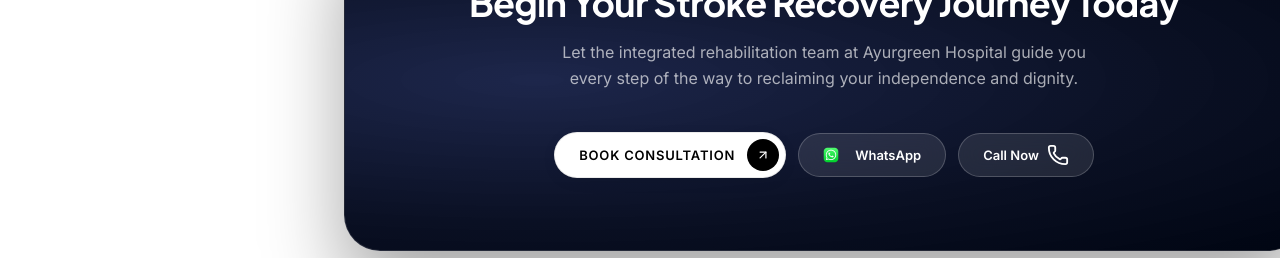
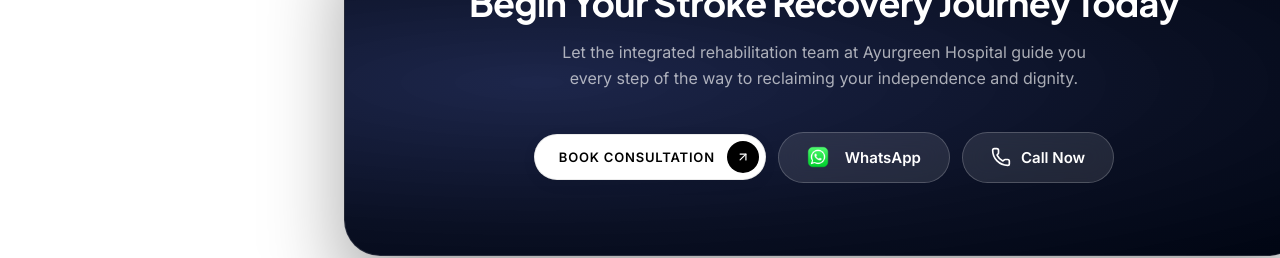
Before and after one commit to yaseen-ahamed/Ayurgreen-Hospital, a Next.js app: page /stroke-rehab in a window 1280 px wide. Shown: the part 6180-6438 px from the top of the page. Built offline with nearby package versions, Linux system fonts and the light colour scheme.

Commit message:
design: increase WhatsApp and Call button icon/text sizes and improve alignment

```diff
--- a/app/contact-us/page.tsx
+++ b/app/contact-us/page.tsx
@@ -460,7 +460,7 @@ export default function ContactUsPage() {
                           rel="noopener noreferrer"
                           className="cu-whatsapp-btn"
                         >
-                          <img src="/Assets/logo.webp" alt="WhatsApp" width="16" height="16" style={{ objectFit: "contain", marginRight: "8px", display: "inline-block", verticalAlign: "middle", marginTop: "-2px" }} />
+                          <img src="/Assets/logo.webp" alt="WhatsApp" width="22" height="22" style={{ objectFit: "contain", marginRight: "6px", display: "inline-block", verticalAlign: "middle" }} />
                           Prefer to chat? Book over WhatsApp
                         </a>
                       </div>
@@ -543,7 +543,7 @@ export default function ContactUsPage() {
                   </a>
                   <a href="https://wa.me/918943055555" target="_blank" rel="noopener noreferrer" className="cu-contact-item">
                     <div className="cu-contact-icon" style={{ display: "flex", alignItems: "center", justifyContent: "center" }}>
-                      <img src="/Assets/logo.webp" alt="WhatsApp" width="18" height="18" style={{ objectFit: "contain" }} />
+                      <img src="/Assets/logo.webp" alt="WhatsApp" width="22" height="22" style={{ objectFit: "contain" }} />
                     </div>
                     <div>
                       <div className="cu-contact-label">WhatsApp</div>
--- a/components/pages/rehab/RehabCTA.tsx
+++ b/components/pages/rehab/RehabCTA.tsx
@@ -32,11 +32,11 @@ export default function RehabCTA() {
             rel="noopener noreferrer"
             className="rehab-cta-btn-glass"
           >
-            <img src="/Assets/logo.webp" alt="WhatsApp" width="16" height="16" style={{ objectFit: "contain", marginRight: "8px", display: "inline-block", verticalAlign: "middle" }} />
+            <img src="/Assets/logo.webp" alt="WhatsApp" width="22" height="22" style={{ objectFit: "contain", marginRight: "6px", display: "inline-block", verticalAlign: "middle" }} />
             WhatsApp
           </a>
           <a href="tel:+918943055555" className="rehab-cta-btn-glass">
-            <Phone size={15} /> Call Now
+            <Phone size={20} /> Call Now
           </a>
         </div>
       </div>
--- a/components/stroke-rehab/StrokeCTA.tsx
+++ b/components/stroke-rehab/StrokeCTA.tsx
@@ -27,11 +27,11 @@ export default function StrokeCTA() {
               rel="noopener noreferrer"
               className="ayur-btn-glass"
             >
-              <img src="/Assets/logo.webp" alt="WhatsApp" width="16" height="16" style={{ objectFit: "contain", marginRight: "8px", display: "inline-block", verticalAlign: "middle" }} />
+              <img src="/Assets/logo.webp" alt="WhatsApp" width="22" height="22" style={{ objectFit: "contain", marginRight: "6px", display: "inline-block", verticalAlign: "middle" }} />
               WhatsApp
             </a>
             <a href="tel:+918943055555" className="ayur-btn-glass">
-              Call Now <Phone size={22} />
+              <Phone size={20} /> Call Now
             </a>
           </div>
         </div>
--- a/styles/contact-us.css
+++ b/styles/contact-us.css
@@ -1795,13 +1795,14 @@
 .cu-whatsapp-btn {
     display: inline-flex;
     align-items: center;
-    gap: 8px;
+    justify-content: center;
+    gap: 10px;
     border: 2px solid #22c55e;
     color: #15803d;
     background-color: #ffffff;
-    border-radius: 12px;
-    padding: 12px 24px;
-    font-size: 14px;
+    border-radius: 40px;
+    padding: 12px 28px;
+    font-size: 15px;
     font-weight: 700;
     text-decoration: none;
     transition: all 0.2s ease;
--- a/styles/homepage-custom.css
+++ b/styles/homepage-custom.css
@@ -3063,22 +3063,22 @@
         }
 
         .ayur-btn-glass {
-            display: inline-flex;
-            align-items: center;
-            justify-content: center;
-            gap: 8px;
-            height: 44px;
-            border-radius: 999px;
-            background-color: rgba(255, 255, 255, 0.1);
-            border: 1px solid rgba(255, 255, 255, 0.2);
-            color: #ffffff;
-            font-weight: 600;
-            font-size: 13px;
-            padding: 0 24px;
-            text-decoration: none;
-            backdrop-filter: blur(12px);
-            transition: all 0.3s ease;
-            cursor: pointer;
+            display: inline-flex !important;
+            align-items: center !important;
+            justify-content: center !important;
+            gap: 10px !important;
+            height: auto !important;
+            border-radius: 999px !important;
+            background-color: rgba(255, 255, 255, 0.1) !important;
+            border: 1px solid rgba(255, 255, 255, 0.2) !important;
+            color: #ffffff !important;
+            font-weight: 700 !important;
+            font-size: 15px !important;
+            padding: 12px 28px !important;
+            text-decoration: none !important;
+            backdrop-filter: blur(12px) !important;
+            transition: all 0.3s ease !important;
+            cursor: pointer !important;
         }
 
         .ayur-btn-glass:hover {
--- a/styles/rehab-page.css
+++ b/styles/rehab-page.css
@@ -1375,12 +1375,22 @@
     transform: scale(1.05) !important;
 }
 .rehab-cta-btn-glass {
-    background: rgba(255,255,255,0.1); border: 1px solid rgba(255,255,255,0.2); color: #ffffff !important;
-    font-size: 13px; font-weight: 600; padding: 13px 28px; border-radius: 30px;
-    text-decoration: none; display: inline-flex; align-items: center; justify-content: center;
-    gap: 8px; transition: all 0.2s; white-space: nowrap;
+    background: rgba(255,255,255,0.1) !important;
+    border: 1px solid rgba(255,255,255,0.2) !important;
+    color: #ffffff !important;
+    font-size: 15px !important;
+    font-weight: 700 !important;
+    padding: 12px 28px !important;
+    border-radius: 40px !important;
+    text-decoration: none !important;
+    display: inline-flex !important;
+    align-items: center !important;
+    justify-content: center !important;
+    gap: 10px !important;
+    transition: all 0.2s !important;
+    white-space: nowrap !important;
 }
-.rehab-cta-btn-glass:hover { background: rgba(255,255,255,0.18); }
+.rehab-cta-btn-glass:hover { background: rgba(255,255,255,0.18) !important; }
 
 /* ── RESPONSIVE ── */
 @media (max-width: 1024px) {
--- a/styles/stroke-rehab.css
+++ b/styles/stroke-rehab.css
@@ -724,3 +724,10 @@
     gap: 0;
     padding-top: 24px;
 }
+
+/* WhatsApp logo color preserve override */
+.ayur-btn-primary img[alt="WhatsApp"],
+.ayur-btn-glass img[alt="WhatsApp"],
+.rehab-cta-btn-glass img[alt="WhatsApp"] {
+    filter: none !important;
+}
```
